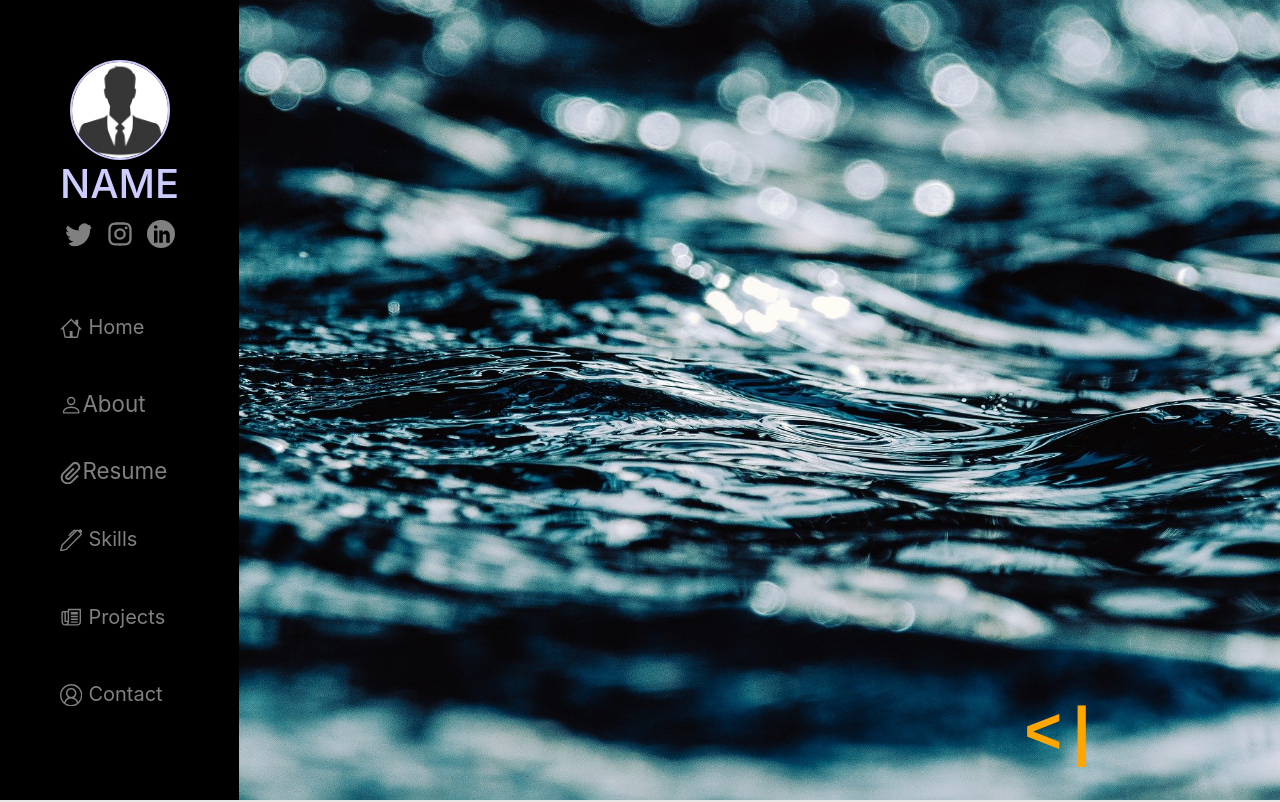
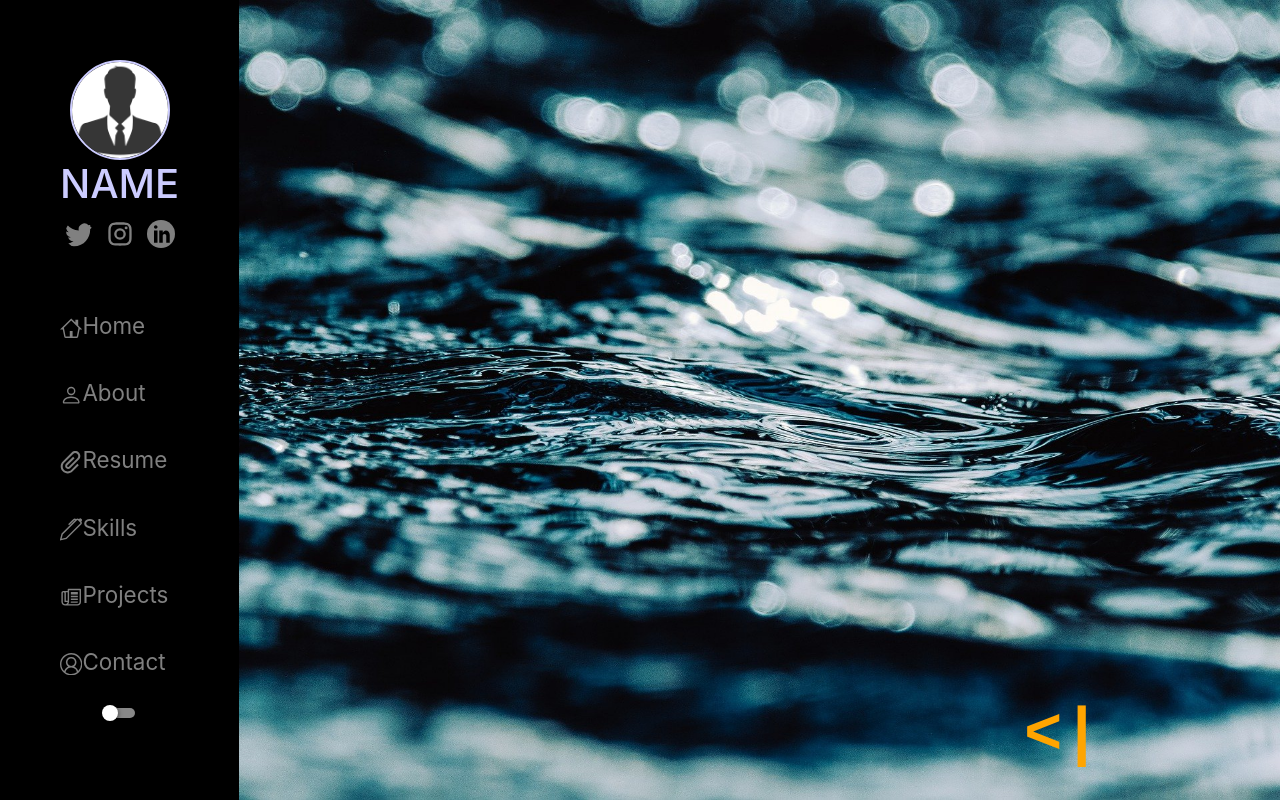
Before and after one commit to abhishekgupta07/Portfolio_Website, a React (Create React App) app: page / in a window 1280 px wide. Shown: the top 802 px of the page. Built offline with nearby package versions, Linux system fonts and the light colour scheme.

Commit message:
added togglebtn & slidingfeat

```diff
--- a/package.json
+++ b/package.json
@@ -17,6 +17,7 @@
     "react-router-dom": "^6.3.0",
     "react-scripts": "5.0.1",
     "react-scroll": "^1.8.7",
+    "react-switch": "^7.0.0",
     "react-typical": "0.1.3",
     "sass": "^1.52.3",
     "web-vitals": "^2.1.4"
--- a/src/App.js
+++ b/src/App.js
@@ -8,17 +8,26 @@ import Resume from "./components/Resume/Resume";
 function App() {
   return (
     <div className="App">
-      <div className="background">
-      <UIproject />
-
+      <div className="background" id="home">
+        <UIproject />
+      </div>
       <div id="aabout">
         <AboutButton />
-      </div>
       </div>
 
       <div id="resume">
         <Resume />
       </div>
+
+      {/* <div id="skill">
+        <Skills />
+      </div>
+      <div id="project">
+        <Project />
+      </div>
+      <div id="contact">
+        <Contact/Footer />
+      </div> */}
     </div>
   );
 }
--- a/src/components/MainProject.scss
+++ b/src/components/MainProject.scss
@@ -1,13 +1,25 @@
+
 $font-color-grey: grey;
-$font-color-red: red;
+$font-color-red: #990000;
 $handler-Icon-Color: black;
 $Alice-Blue-Color: #CCCCFF;
 $blackColor-for-AboutSection: black;
+.light{
+    .text{
+        color:$font-color-red;
+    }
+}
+
+.dark{
+    .text{
+        color:$font-color-red;
+    }
+}
 
 .parentProfileDiv{
     height: 100%;
     position: fixed;
-    background: black;
+    background: black; //===>bgc
     padding: 60px;
     overflow: auto;
 
--- a/src/components/UIproject.js
+++ b/src/components/UIproject.js
@@ -10,16 +10,23 @@ import { RiInstagramLine } from "react-icons/ri";
 import Water from "./Images/Water.jpg";
 import Typical from "react-typical";
 import { Link } from "react-scroll";
-import { Tooltip, OverlayTrigger, Overlay, Button } from "react-bootstrap";
-import { click } from "@testing-library/user-event/dist/click";
+import Switch from "react-switch";
+class UIproject extends Component {
+  constructor() {
+    super();
+    this.state = { checked: false };
+    this.ToggleChange = this.ToggleChange.bind(this);
+  }
 
-class UIproject extends Component {
+  ToggleChange(checked) {
+    this.setState({ checked });
+  }
+
   render() {
     return (
       <div>
-        <div>
-          <div className="parentProfileDiv">
-            <div className="profileNameHandleDiv sidebar-wrapper">
+        <div className="parentProfileDiv ">
+          <div className="profileNameHandleDiv ">
             <img src={avatar} className="profileImage" alt="Profile" />
             <h1> NAME </h1>
             <div className="handleIcons">
@@ -41,11 +48,18 @@ class UIproject extends Component {
               <br />
             </div>
           </div>
-
-            <div className="buttonAlignment">
+          <div className="buttonAlignment text">
             <span className="MUI">
               <GoHome />
-                <button> Home </button>
+              <Link
+                to="home"
+                spy={true}
+                smooth={true}
+                offset={-70}
+                duration={500}
+              >
+                Home
+              </Link>
               <br />
               <br />
             </span>
@@ -80,22 +94,67 @@ class UIproject extends Component {
             </span>
             <span className="MUI">
               <BsPen />
-                <button> Skills</button>
+              <Link
+                to="skill"
+                spy={true}
+                smooth={true}
+                offset={-70}
+                duration={500}
+              >
+                Skills
+              </Link>
               <br />
               <br />
             </span>
             <span className="MUI">
               <IoMdPaper />
-                <button> Projects</button>
+              <Link
+                to="project"
+                spy={true}
+                smooth={true}
+                offset={-70}
+                duration={500}
+              >
+                Projects
+              </Link>
               <br />
               <br />
             </span>
             <span className="MUI">
               <VscAccount />
-                <button> Contact</button>
+              <Link
+                to="contact"
+                spy={true}
+                smooth={true}
+                offset={-70}
+                duration={500}
+              >
+                Contact
+              </Link>{" "}
             </span>
           </div>
+          <br />
+
+          {/* toggle button */}
+          <label>
+            <Switch
+              checked={this.state.checked}
+              onChange={this.ToggleChange}
+              onColor="#86d3ff"
+              onHandleColor="#2693e6"
+              handleDiameter={16}
+              uncheckedIcon={false}
+              checkedIcon={false}
+              boxShadow="0px 1px 5px rgba(0, 0, 0, 0.6)"
+              activeBoxShadow="0px 0px 1px 10px rgba(0, 0, 0, 0.2)"
+              height={10}
+              width={30}
+              className="react-switch"
+              id="material-switch"
+            />
+          </label>
         </div>
+
         <div>
           <img src={Water} className="Heroimage" alt="BackgroundImage" />
           <Typical
@@ -106,7 +165,6 @@ class UIproject extends Component {
           />
         </div>
       </div>
-      </div>
     );
   }
 }
```
Also changed, not shown: 2 other files (tests, documents, lock files or other folders). Lines whose indentation alone changed are shown as unchanged.
